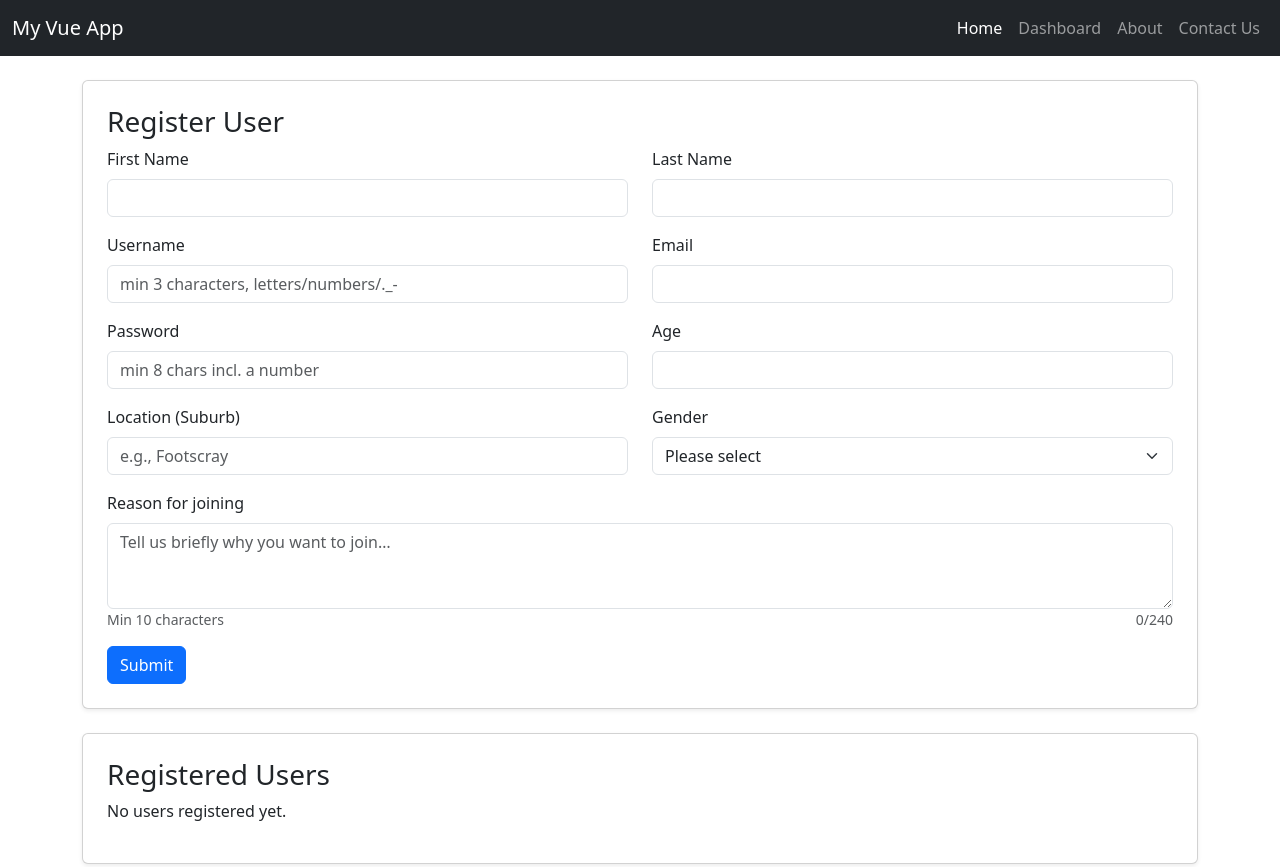
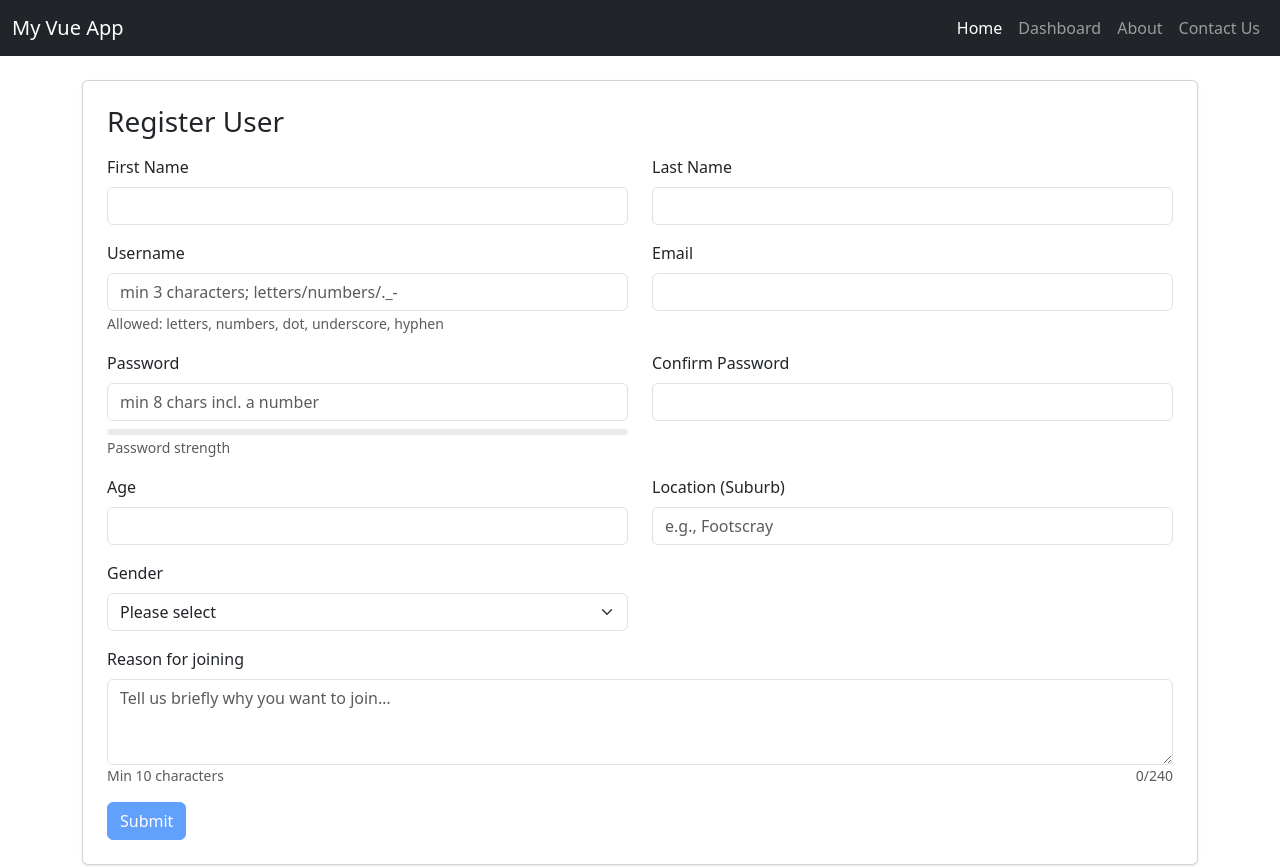
Before and after one commit to Srath0029/NFP_Sport, a Vue app in the folder FIT5032_ASSIGNMENT1/: page / in a window 1280 px wide. Shown: the top 867 px of the page. Built offline with nearby package versions, Linux system fonts and the light colour scheme; the HTML template or start-up script is replaced by a standard one.

Commit message:
Polished with complete validations

```diff
--- a/FIT5032_ASSIGNMENT1/src/components/Form.vue
+++ b/FIT5032_ASSIGNMENT1/src/components/Form.vue
@@ -1,6 +1,6 @@
 <template>
   <div class="card p-4 mb-4 shadow-sm">
-    <h3>Register User</h3>
+    <h3 class="mb-3">Register User</h3>
 
     <form @submit.prevent="handleSubmit" novalidate>
       <!-- Row 1: First / Last -->
@@ -12,10 +12,11 @@
             type="text"
             v-model.trim="firstName"
             class="form-control"
-            :class="{ 'is-invalid': errors.firstName }"
+            :class="{ 'is-invalid': showError('firstName') }"
             required
+            autocomplete="given-name"
           />
-          <div class="invalid-feedback" v-if="errors.firstName">{{ errors.firstName }}</div>
+          <div class="invalid-feedback" v-if="showError('firstName')">{{ errors.firstName }}</div>
         </div>
 
         <div class="col-md-6 mb-3">
@@ -25,10 +26,11 @@
             type="text"
             v-model.trim="lastName"
             class="form-control"
-            :class="{ 'is-invalid': errors.lastName }"
+            :class="{ 'is-invalid': showError('lastName') }"
             required
+            autocomplete="family-name"
           />
-          <div class="invalid-feedback" v-if="errors.lastName">{{ errors.lastName }}</div>
+          <div class="invalid-feedback" v-if="showError('lastName')">{{ errors.lastName }}</div>
         </div>
       </div>
 
@@ -41,11 +43,16 @@
             type="text"
             v-model.trim="username"
             class="form-control"
-            :class="{ 'is-invalid': errors.username }"
-            placeholder="min 3 characters, letters/numbers/._-"
+            :class="{ 'is-invalid': showError('username') }"
+            placeholder="min 3 characters; letters/numbers/._-"
             required
+            pattern="^[A-Za-z0-9._-]+$"
+            aria-describedby="userHelp"
+            @blur="touched.username = true"
+            autocomplete="username"
           />
-          <div class="invalid-feedback" v-if="errors.username">{{ errors.username }}</div>
+          <small id="userHelp" class="text-muted">Allowed: letters, numbers, dot, underscore, hyphen</small>
+          <div class="invalid-feedback" v-if="showError('username')">{{ errors.username }}</div>
         </div>
 
         <div class="col-md-6 mb-3">
@@ -53,16 +60,19 @@
           <input
             id="email"
             type="email"
+            inputmode="email"
             v-model.trim="email"
             class="form-control"
-            :class="{ 'is-invalid': errors.email }"
+            :class="{ 'is-invalid': showError('email') }"
             required
+            autocomplete="email"
+            @blur="touched.email = true"
           />
-          <div class="invalid-feedback" v-if="errors.email">{{ errors.email }}</div>
+          <div class="invalid-feedback" v-if="showError('email')">{{ errors.email }}</div>
         </div>
       </div>
 
-      <!-- Row 3: Password / Age -->
+      <!-- Row 3: Password / Confirm Password -->
       <div class="row">
         <div class="col-md-6 mb-3">
           <label for="password" class="form-label">Password</label>
@@ -71,31 +81,65 @@
             type="password"
             v-model="password"
             class="form-control"
-            :class="{ 'is-invalid': errors.password }"
+            :class="{ 'is-invalid': showError('password') }"
             placeholder="min 8 chars incl. a number"
             required
+            autocomplete="new-password"
+            @blur="touched.password = true"
           />
-          <div class="invalid-feedback" v-if="errors.password">{{ errors.password }}</div>
+          <div class="invalid-feedback" v-if="showError('password')">{{ errors.password }}</div>
+
+          <!-- Strength meter -->
+          <div class="mt-2">
+            <div class="progress" style="height: 6px;">
+              <div
+                class="progress-bar"
+                role="progressbar"
+                :style="{ width: strength + '%'}"
+                :aria-valuenow="strength"
+                aria-valuemin="0"
+                aria-valuemax="100"
+              ></div>
+            </div>
+            <small class="text-muted">Password strength</small>
+          </div>
         </div>
 
+        <div class="col-md-6 mb-3">
+          <label for="confirmPassword" class="form-label">Confirm Password</label>
+          <input
+            id="confirmPassword"
+            type="password"
+            v-model="confirmPassword"
+            class="form-control"
+            :class="{ 'is-invalid': showError('confirmPassword') }"
+            required
+            autocomplete="new-password"
+            @blur="touched.confirmPassword = true"
+          />
+          <div class="invalid-feedback" v-if="showError('confirmPassword')">{{ errors.confirmPassword }}</div>
+        </div>
+      </div>
+
+      <!-- Row 4: Age / Location -->
+      <div class="row">
         <div class="col-md-6 mb-3">
           <label for="age" class="form-label">Age</label>
           <input
             id="age"
             type="number"
+            inputmode="numeric"
             v-model.number="age"
             class="form-control"
-            :class="{ 'is-invalid': errors.age }"
+            :class="{ 'is-invalid': showError('age') }"
             min="13"
             max="120"
             required
+            @blur="touched.age = true"
           />
-          <div class="invalid-feedback" v-if="errors.age">{{ errors.age }}</div>
+          <div class="invalid-feedback" v-if="showError('age')">{{ errors.age }}</div>
         </div>
-      </div>
 
-      <!-- Row 4: Location / Gender -->
-      <div class="row">
         <div class="col-md-6 mb-3">
           <label for="location" class="form-label">Location (Suburb)</label>
           <input
@@ -103,21 +147,27 @@
             type="text"
             v-model.trim="location"
             class="form-control"
-            :class="{ 'is-invalid': errors.location }"
+            :class="{ 'is-invalid': showError('location') }"
             placeholder="e.g., Footscray"
             required
+            autocomplete="address-level2"
+            @blur="touched.location = true"
           />
-          <div class="invalid-feedback" v-if="errors.location">{{ errors.location }}</div>
+          <div class="invalid-feedback" v-if="showError('location')">{{ errors.location }}</div>
         </div>
+      </div>
 
+      <!-- Row 5: Gender -->
+      <div class="row">
         <div class="col-md-6 mb-3">
           <label for="gender" class="form-label">Gender</label>
           <select
             id="gender"
             v-model="gender"
             class="form-select"
-            :class="{ 'is-invalid': errors.gender }"
+            :class="{ 'is-invalid': showError('gender') }"
             required
+            @blur="touched.gender = true"
           >
             <option disabled value="">Please select</option>
             <option>Female</option>
@@ -126,11 +176,11 @@
             <option>Prefer not to say</option>
             <option>Other</option>
           </select>
-          <div class="invalid-feedback" v-if="errors.gender">{{ errors.gender }}</div>
+          <div class="invalid-feedback" v-if="showError('gender')">{{ errors.gender }}</div>
         </div>
       </div>
 
-      <!-- Row 5: Reason for joining -->
+      <!-- Row 6: Reason -->
       <div class="mb-3">
         <label for="reason" class="form-label">Reason for joining</label>
         <textarea
@@ -138,43 +188,71 @@
           v-model.trim="reason"
           class="form-control"
           rows="3"
-          :class="{ 'is-invalid': errors.reason }"
+          :class="{ 'is-invalid': showError('reason') }"
           placeholder="Tell us briefly why you want to join…"
           required
+          maxlength="240"
+          @blur="touched.reason = true"
         ></textarea>
         <div class="d-flex justify-content-between">
           <small class="text-muted">Min 10 characters</small>
           <small class="text-muted">{{ reason.length }}/240</small>
         </div>
-        <div class="invalid-feedback" v-if="errors.reason">{{ errors.reason }}</div>
+        <div class="invalid-feedback" v-if="showError('reason')">{{ errors.reason }}</div>
       </div>
 
-      <button type="submit" class="btn btn-primary">Submit</button>
+      <button type="submit" class="btn btn-primary" :disabled="!canSubmit">Submit</button>
     </form>
   </div>
 </template>
 
 <script setup>
-import { ref } from "vue";
+import { ref, computed } from "vue";
+
+const props = defineProps({
+  existingUsernames: { type: Array, default: () => [] }
+});
 
 const firstName = ref("");
 const lastName = ref("");
 const username = ref("");
 const email = ref("");
 const password = ref("");
+const confirmPassword = ref("");
 const age = ref(null);
 const location = ref("");
 const gender = ref("");
 const reason = ref("");
+
 const errors = ref({});
+const touched = ref({
+  firstName: false, lastName: false, username: false, email: false,
+  password: false, confirmPassword: false, age: false, location: false,
+  gender: false, reason: false
+});
 
 const emit = defineEmits(["formSubmitted"]);
+
+const strength = computed(() => {
+  let s = 0;
+  if (password.value.length >= 8) s += 30;
+  if (/[A-Z]/.test(password.value)) s += 20;
+  if (/[a-z]/.test(password.value)) s += 20;
+  if (/\d/.test(password.value)) s += 20;
+  if (/[^A-Za-z0-9]/.test(password.value)) s += 10;
+  return Math.min(s, 100);
+});
 
 const validate = () => {
   errors.value = {};
   let valid = true;
 
-  // First / Last name: required + min length
+  // Normalize some inputs
+  firstName.value = firstName.value.trim().replace(/\s+/g, " ");
+  lastName.value  = lastName.value.trim().replace(/\s+/g, " ");
+  location.value  = location.value.trim().replace(/\s+/g, " ");
+  reason.value    = reason.value.trim();
+
   if (!firstName.value || firstName.value.length < 2) {
     errors.value.firstName = "First name must be at least 2 characters.";
     valid = false;
@@ -184,46 +262,49 @@ const validate = () => {
     valid = false;
   }
 
-  // Username: required + pattern + min length
   if (!username.value || username.value.length < 3) {
     errors.value.username = "Username must be at least 3 characters.";
     valid = false;
   } else if (!/^[A-Za-z0-9._-]+$/.test(username.value)) {
-    errors.value.username = "Username can include letters, numbers, ., _, - only.";
+    errors.value.username = "Use letters, numbers, dot, underscore, or hyphen only.";
+    valid = false;
+  } else if (props.existingUsernames.includes(username.value.toLowerCase())) {
+    errors.value.username = "Username is already taken.";
     valid = false;
   }
 
-  // Email: simple format check
   if (!email.value || !/^[^\s@]+@[^\s@]+\.[^\s@]+$/.test(email.value)) {
     errors.value.email = "Enter a valid email address.";
     valid = false;
   }
 
-  // Password: min 8, at least one number
   if (!password.value || password.value.length < 8 || !/\d/.test(password.value)) {
     errors.value.password = "Password must be 8+ characters and include a number.";
     valid = false;
   }
+  if (password.value !== confirmPassword.value) {
+    errors.value.confirmPassword = "Passwords do not match.";
+    valid = false;
+  }
+  if (strength.value < 50) {
+    errors.value.password = "Please choose a stronger password (mix case, add numbers/symbols).";
+    valid = false;
+  }
 
-  // Age: required range (13–120 to reflect app policy)
   if (!age.value || age.value < 13 || age.value > 120) {
     errors.value.age = "Age must be between 13 and 120.";
     valid = false;
   }
 
-  // Location required
   if (!location.value) {
     errors.value.location = "Location is required.";
     valid = false;
   }
-
-  // Gender required
   if (!gender.value) {
     errors.value.gender = "Please select a gender option.";
     valid = false;
   }
 
-  // Reason: min 10, max 240
   if (!reason.value || reason.value.length < 10) {
     errors.value.reason = "Please provide at least 10 characters.";
     valid = false;
@@ -235,9 +316,30 @@ const validate = () => {
   return valid;
 };
 
+const canSubmit = computed(() =>
+  firstName.value.length >= 2 &&
+  lastName.value.length >= 2 &&
+  username.value.length >= 3 && /^[A-Za-z0-9._-]+$/.test(username.value) &&
+  !props.existingUsernames.includes(username.value.toLowerCase()) &&
+  /^[^\s@]+@[^\s@]+\.[^\s@]+$/.test(email.value) &&
+  password.value.length >= 8 && /\d/.test(password.value) &&
+  confirmPassword.value === password.value &&
+  strength.value >= 50 &&
+  age.value >= 13 && age.value <= 120 &&
+  location.value.length > 0 &&
+  !!gender.value &&
+  reason.value.length >= 10 && reason.value.length <= 240
+);
+
+const showError = (field) => touched.value[field] && !!errors.value[field];
+
 const handleSubmit = () => {
+  // mark all as touched so errors show if any
+  Object.keys(touched.value).forEach(k => touched.value[k] = true);
+
   if (!validate()) return;
 
+  // Emit the user object
   emit("formSubmitted", {
     firstName: firstName.value,
     lastName: lastName.value,
@@ -249,7 +351,7 @@ const handleSubmit = () => {
     location: location.value,
     gender: gender.value,
     reason: reason.value,
-    createdAt: new Date().toISOString(),
+    createdAt: new Date().toISOString()
   });
 
   // Reset form
@@ -258,10 +360,12 @@ const handleSubmit = () => {
   username.value = "";
   email.value = "";
   password.value = "";
+  confirmPassword.value = "";
   age.value = null;
   location.value = "";
   gender.value = "";
   reason.value = "";
   errors.value = {};
+  Object.keys(touched.value).forEach(k => touched.value[k] = false);
 };
 </script>
```
